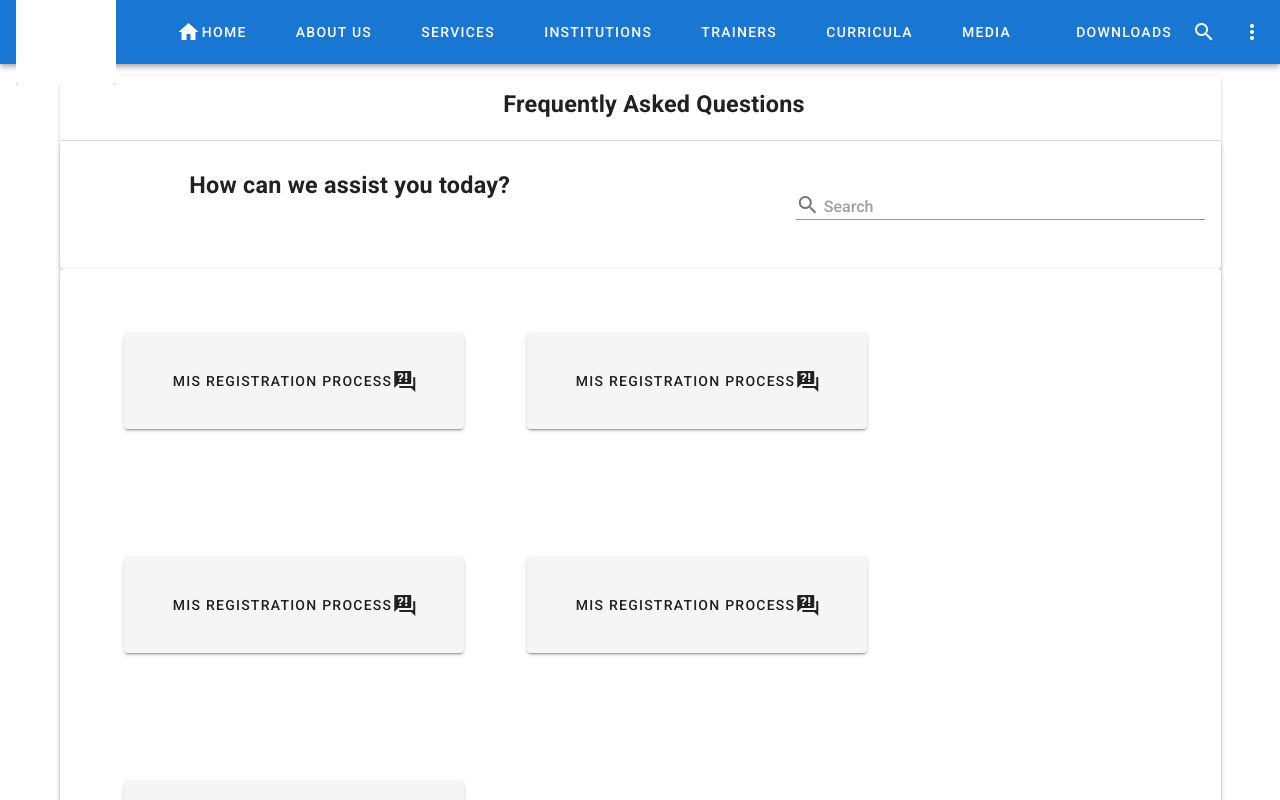
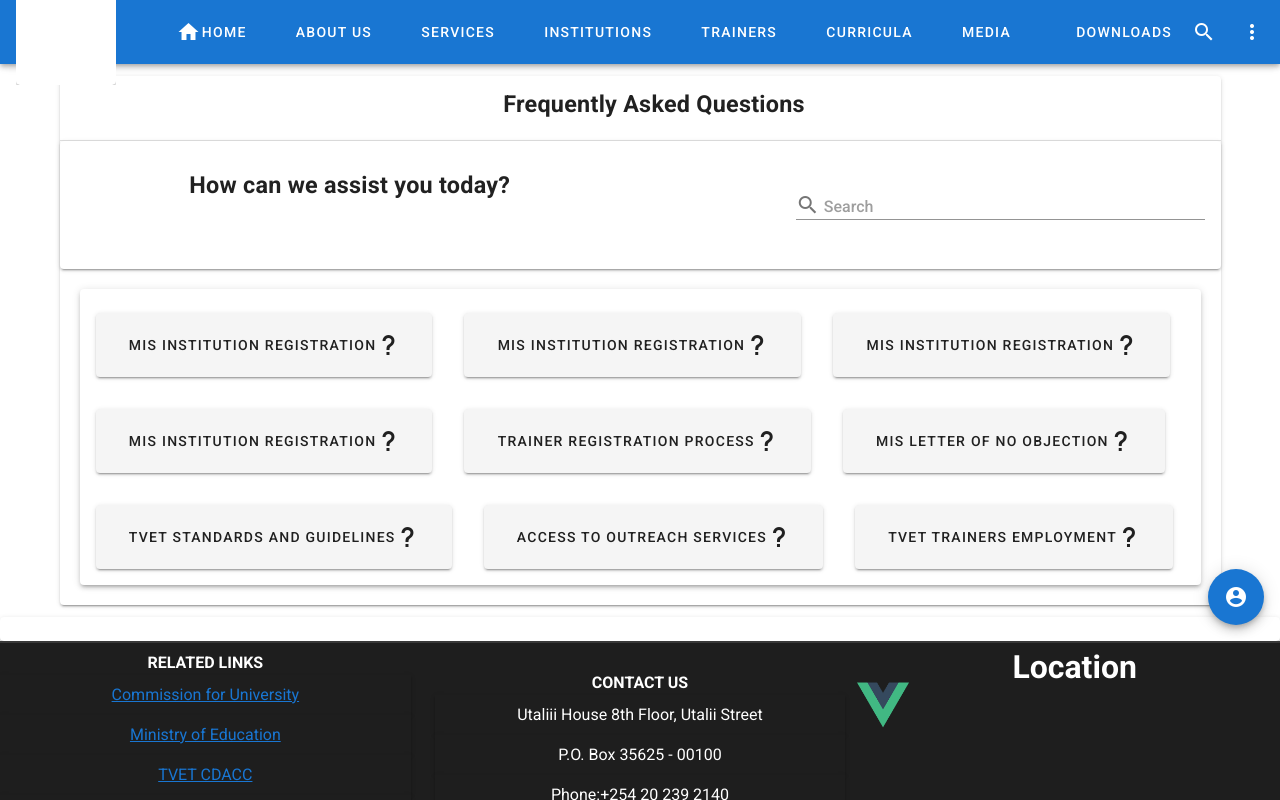
Before and after one commit to PitaKibunja/web-v-ix, a Vue app: page /faqs in a window 1280 px wide. Shown: the top 800 px of the page. Built offline with nearby package versions, Linux system fonts and the light colour scheme.

Commit message:
faq done now on particular faq

```diff
--- a/src/components/FAQs/FAQ.vue
+++ b/src/components/FAQs/FAQ.vue
@@ -12,7 +12,7 @@
             <v-divider></v-divider>
             <v-card>
                 <v-card-title>
-                 <v-row cols="12 " class="d-flex justify-center mb-1 ml-4  pt-2">
+                 <v-row cols="8" class="d-flex justify-center mb-1 ml-4  pt-2">
                     <div class="font-weight-medium">
 
                  <h3>How can we assist you today?</h3>  <br/>
@@ -33,15 +33,30 @@
                     </v-row>
             </v-card-title>
             </v-card>
-            <v-card >
+            <v-container fluid>
+              <v-card class="d-flex align-content-start flex-wrap ma-2 pt-2" elevation="3">
                 <v-row
       no-gutters
-      style="flex-wrap: nowrap;"
+
     >
-    <v-container>
-         <v-row align="center">
+
+          <v-btn
+        class="ma-4 pa-8 ma-2 text-white font-weight-medium"
+        large
+
+        v-for="n in faqs"
+        max-width="400"
+
+        :key="n"
+        :to="n.link"
+        >
+            {{ n.name }} <v-icon>{{ n.icon }}</v-icon>
+        </v-btn>
+
+
+         <!-- <v-row align="center">
              <v-col
-        cols="4"
+        cols="12"
 
         class="flex-grow-0 flex-shrink-0 pa-2 ma-2 pt-n8"
       >
@@ -106,11 +121,64 @@
         </v-btn>
 
       </v-col>
-         </v-row>
-    </v-container>
+         </v-row> -->
 
     </v-row>
             </v-card>
+            </v-container>
           </v-card>
     </v-container>
 </template>
+<script>
+  export default {
+    data () {
+      return {
+        faqs: [
+          {
+            name: 'MIS Institution Registration',
+            icon:'mdi-help',
+            link:'/questions'
+          },{
+            name: 'MIS Institution Registration',
+            icon:'mdi-help',
+            link:'/questions'
+          },{
+            name: 'MIS Institution Registration ',
+            icon:'mdi-help',
+            link:'/questions'
+          },{
+            name: 'MIS Institution Registration ',
+            icon:'mdi-help',
+            link:'/questions'
+          },
+          {
+            name: 'Trainer Registration Process',
+            icon:'mdi-help',
+            link:'/questions'
+          },
+          {
+            name: 'MIS Letter of No Objection',
+            icon:'mdi-help',
+            link:'/questions'
+          },
+            {
+            name: 'TVET Standards and Guidelines',
+            icon:'mdi-help',
+            link:'/questions'
+          },
+            {
+            name: 'Access to Outreach Services',
+            icon:'mdi-help',
+            link:'/questions'
+          },
+            {
+            name: 'TVET Trainers Employment',
+            icon:'mdi-help',
+            link:'/questions'
+          },
+
+        ],
+      }
+    },
+  }
+</script>
```
